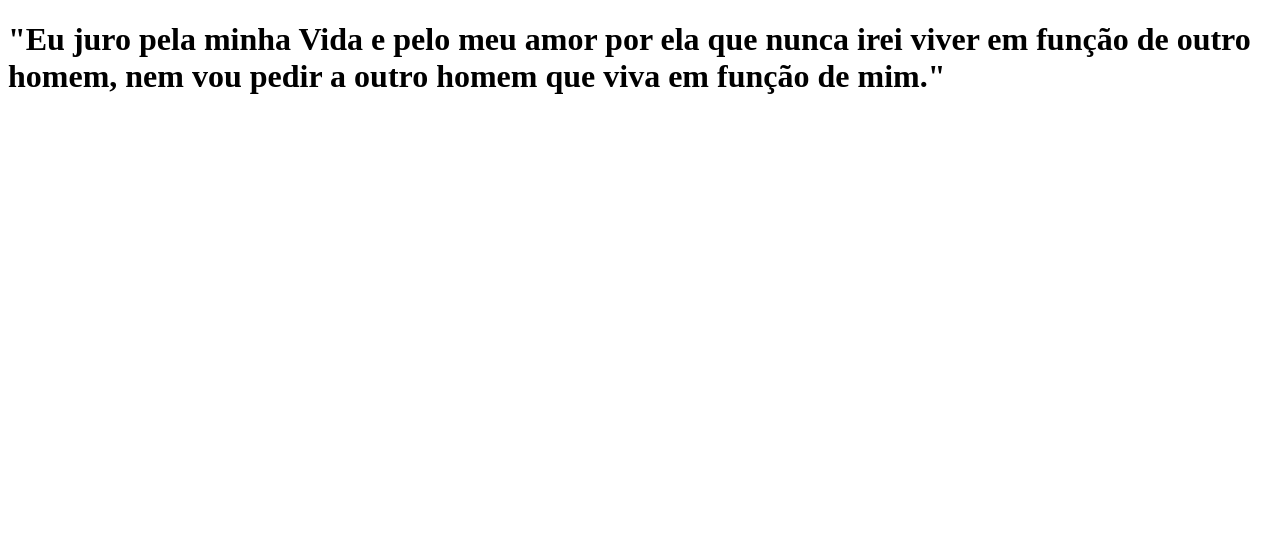
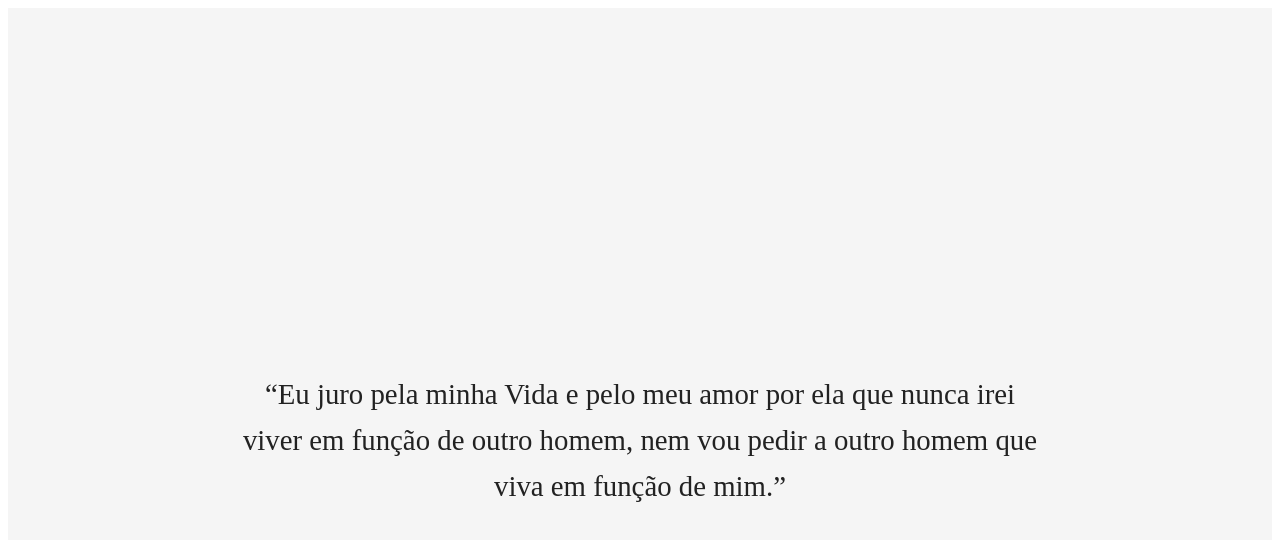
Before and after one commit to VictorFantucci/clone-tabnews, a Next.js app: page / in a window 1280 px wide. Shown: the top 540 px of the page. Built offline with nearby package versions, Linux system fonts and the light colour scheme.

Commit message:
modifica a frase

```diff
--- a/pages/index.js
+++ b/pages/index.js
@@ -1,6 +1,28 @@
-function Home()
-{
-    return <h1>"Eu juro pela minha Vida e pelo meu amor por ela que nunca irei viver em função de outro homem, nem vou pedir a outro homem que viva em função de mim."</h1>
+function Home() {
+  return (
+    <main style={{
+      display: 'flex',
+      justifyContent: 'center',
+      alignItems: 'center',
+      height: '100vh',
+      backgroundColor: '#f5f5f5',
+      color: '#222',
+      fontFamily: 'serif',
+      textAlign: 'center',
+      padding: '2rem',
+    }}>
+      <h1 style={{
+        maxWidth: '800px',
+        fontSize: '1.8rem',
+        fontWeight: 'normal',
+        lineHeight: 1.6
+      }}>
+        “Eu juro pela minha Vida e pelo meu amor por ela que nunca irei viver em função de outro homem,
+        nem vou pedir a outro homem que viva em função de mim.”
+      </h1>
+    </main>
+  );
 }
 
+
 export default Home;
```
